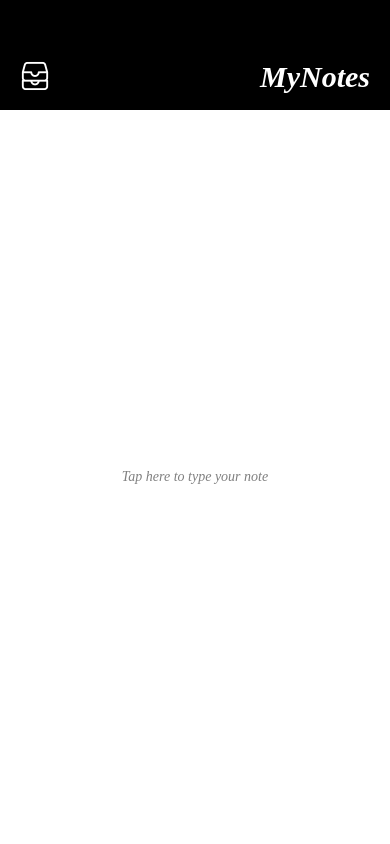
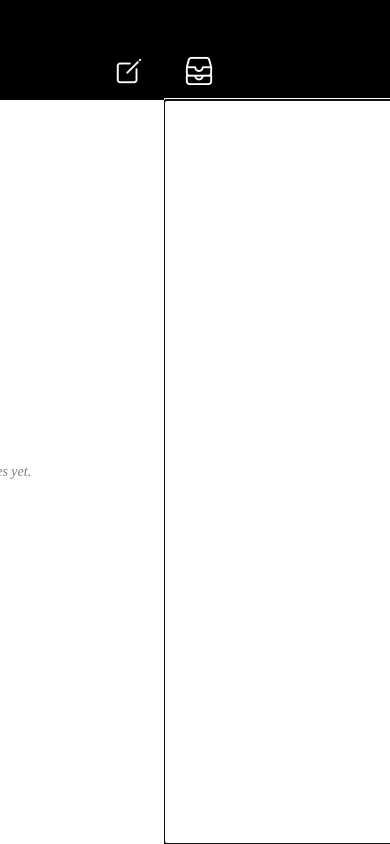
Before and after one commit to AntonioM1996/MyNotes, a React Native app: screen /HomeNavigator in a window 390 px wide. Built offline with nearby package versions, Linux system fonts and the light colour scheme.

Commit message:
HomeScreen autofocus TO HANDLE NOT WORKING

```diff
--- a/src/navigators/HomeNavigator.js
+++ b/src/navigators/HomeNavigator.js
@@ -8,7 +8,7 @@ const Tab = createMaterialTopTabNavigator();
 
 const HomeNavigator = () => {
     return (
-        <Tab.Navigator tabBar={() => null} initialRouteName="Home">
+        <Tab.Navigator tabBar={() => null} initialRouteName="MyNotes">
             <Tab.Screen name="MyNotes" component={MyNotesScreen} />
             <Tab.Screen name="Home" component={HomeScreen} />
             {/* <Tab.Screen name="MyProfile" component={ProfileScreen} /> */}
--- a/src/screens/HomeScreen.js
+++ b/src/screens/HomeScreen.js
@@ -1,17 +1,13 @@
 import React, { useEffect, useRef, useState } from "react";
-import { View, SafeAreaView, StyleSheet, TextInput, TouchableOpacity } from "react-native";
-// import { useAuth } from "../hooks/useAuth";
+import { View, SafeAreaView, StyleSheet, TextInput } from "react-native";
 import CustomText from "../components/CustomText";
 import { STYLES } from "../services/Utils";
 import { Gesture, GestureDetector, GestureHandlerRootView } from "react-native-gesture-handler";
-import { saveNote, getNotes } from "../services/Utils";
+import { saveNote } from "../services/Utils";
 import Icon from 'react-native-vector-icons/Ionicons';
 import RNReactNativeHapticFeedback from "react-native-haptic-feedback";
-import RichTextEditor from "../components/RichTextEditor";
 
 const HomeScreen = ({ navigation }) => {
-    // const { user, signOut } = useAuth();
-    const [inputEnabled, setInputEnabled] = useState(false);
     const [note, setNote] = useState();
     const textInputRef = useRef();
     const longPress = Gesture.LongPress();
@@ -23,23 +19,11 @@ const HomeScreen = ({ navigation }) => {
     longPress.onStart((event) => {
         console.log('LONG PRESS START');
 
-        if (inputEnabled && note && note.length > 0) {
+        if (note && note.length > 0) {
             handleSaveNote(note);
             RNReactNativeHapticFeedback.trigger("impactLight", hapticOptions);
-            toggleNoteInput();
         }
     });
-
-    useEffect(() => {
-        if (textInputRef.current) {
-            textInputRef.current.focus();
-        }
-    }, [inputEnabled]);
-
-    const toggleNoteInput = function () {
-        setInputEnabled(!inputEnabled);
-        setNote(null);
-    }
 
     const handleSaveNote = function (noteBody) {
         console.log("handleSaveNote", noteBody);
@@ -48,6 +32,8 @@ const HomeScreen = ({ navigation }) => {
             saveNote(noteBody).then(result => {
                 console.log("--- saveNote new Note Id ---");
                 console.log(result);
+
+                handleMyNotesPress();
             });
         }
     }
@@ -57,30 +43,30 @@ const HomeScreen = ({ navigation }) => {
     }
 
     const handleMyNotesPress = () => {
-        navigation.navigate("MyNotes");
+        navigation.reset({
+            index: 0,
+            routes: [{ name: 'MyNotes' }],
+        });
     }
-
-    /* const handleMyProfilePress = () => {
-        navigation.navigate("MyProfile");
-    } */
 
     return (
         <View style={styles.container}>
             <View style={styles.header}>
                 <Icon name="file-tray-stacked-outline" style={styles.buttonIcon} onPress={handleMyNotesPress} />
                 <CustomText style={styles.headerText}>MyNotes</CustomText>
-                {/* <Icon name="person-outline" style={styles.buttonIcon} onPress={handleMyProfilePress} /> */}
             </View>
             <SafeAreaView style={styles.body}>
                 <GestureHandlerRootView style={{ flex: 1 }}>
                     <GestureDetector gesture={longPress}>
-                        <TouchableOpacity style={styles.inputBox} onPress={toggleNoteInput}>
-                            {inputEnabled ?
-                                <TextInput ref={textInputRef} style={styles.textInput} multiline={true}
-                                    onChangeText={handleTextChange} /> :
-                                <CustomText style={styles.placeholder}>Tap here to type your note</CustomText>
-                            }
-                        </TouchableOpacity>
+                        <TextInput
+                            ref={textInputRef}
+                            autoFocus={true}
+                            style={styles.textInput}
+                            multiline={true}
+                            onChangeText={handleTextChange}
+                            onFocus={() => {console.log('FOCUSED!')}}
+                            onBlur={() => {console.log('BLURRED!')}}
+                        />
                     </GestureDetector>
                 </GestureHandlerRootView>
             </SafeAreaView>
@@ -102,11 +88,11 @@ const styles = StyleSheet.create({
     },
     header: {
         backgroundColor: "black",
-        height: 110,
+        height: 100,
         flexDirection: "row",
         justifyContent: "space-between",
         paddingHorizontal: 20,
-        paddingTop: 60
+        paddingTop: 50
     },
     headerText: {
         color: "white",
@@ -117,6 +103,7 @@ const styles = StyleSheet.create({
     buttonIcon: {
         fontSize: 30,
         color: "white",
+        paddingTop: 5
     },
     inputBox: {
         flex: 1,
@@ -130,6 +117,8 @@ const styles = StyleSheet.create({
         marginTop: "auto"
     },
     textInput: {
+        flex: 1,
+        padding: 30,
         fontFamily: STYLES.FONT_FAMILY,
         color: STYLES.BACKGROUND_COLOR == "black" ? "white" : "black"
     }
--- a/src/screens/MyNotesScreen.js
+++ b/src/screens/MyNotesScreen.js
@@ -24,13 +24,13 @@ const MyNotesScreen = ({ navigation }) => {
         navigation.navigate("Home");
     }
 
-    const eraseAllNotes = function () {
+    /* const eraseAllNotes = function () {
         deleteAllNotes().then(() => {
             getNotes().then(result => {
                 setNotes(result);
             });
         });
-    }
+    } */
 
     const deleteThisNote = function(noteId) {
         console.log("deleteNote", noteId);
@@ -48,7 +48,7 @@ const MyNotesScreen = ({ navigation }) => {
         <View style={styles.container}>
             <View style={styles.header}>
                 <CustomText style={styles.headerText}>MyNotes</CustomText>
-                <Icon name="home-outline" style={styles.myNotesButtonIcon} onPress={handleHomePress} />
+                <Icon name="create-outline" style={styles.myNotesButtonIcon} onPress={handleHomePress} />
             </View>
             <SafeAreaView style={styles.body}>
                 {
@@ -58,12 +58,12 @@ const MyNotesScreen = ({ navigation }) => {
                             <CustomText style={styles.placeholder}>You have no notes yet.</CustomText>
                         </View>
                 }
-                {
+                {/* {
                     notes.length > 0 &&
                     <View style={{ marginTop: "auto" }}>
                         <Button title="Delete all notes" onPress={eraseAllNotes} color={"red"} />
                     </View>
-                }
+                } */}
             </SafeAreaView>
         </View>
     );
@@ -83,11 +83,11 @@ const styles = StyleSheet.create({
     },
     header: {
         backgroundColor: "black",
-        height: 110,
+        height: 100,
         flexDirection: "row",
         paddingHorizontal: 20,
         justifyContent: "space-between",
-        paddingTop: 60
+        paddingTop: 50
     },
     headerText: {
         color: "white",
@@ -97,6 +97,7 @@ const styles = StyleSheet.create({
     },
     myNotesButtonIcon: {
         fontSize: 30,
+        paddingTop: 5,
         color: "white",
     },
     inputBox: {
```
